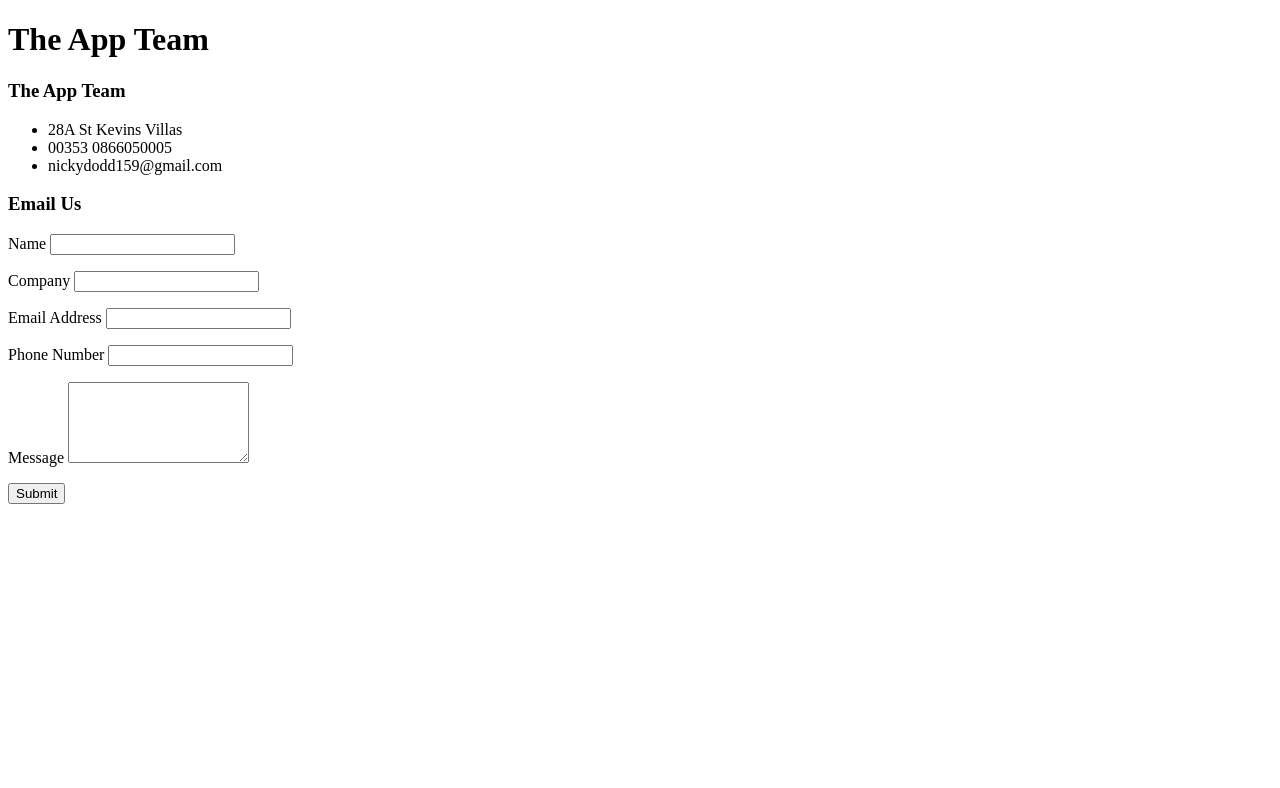
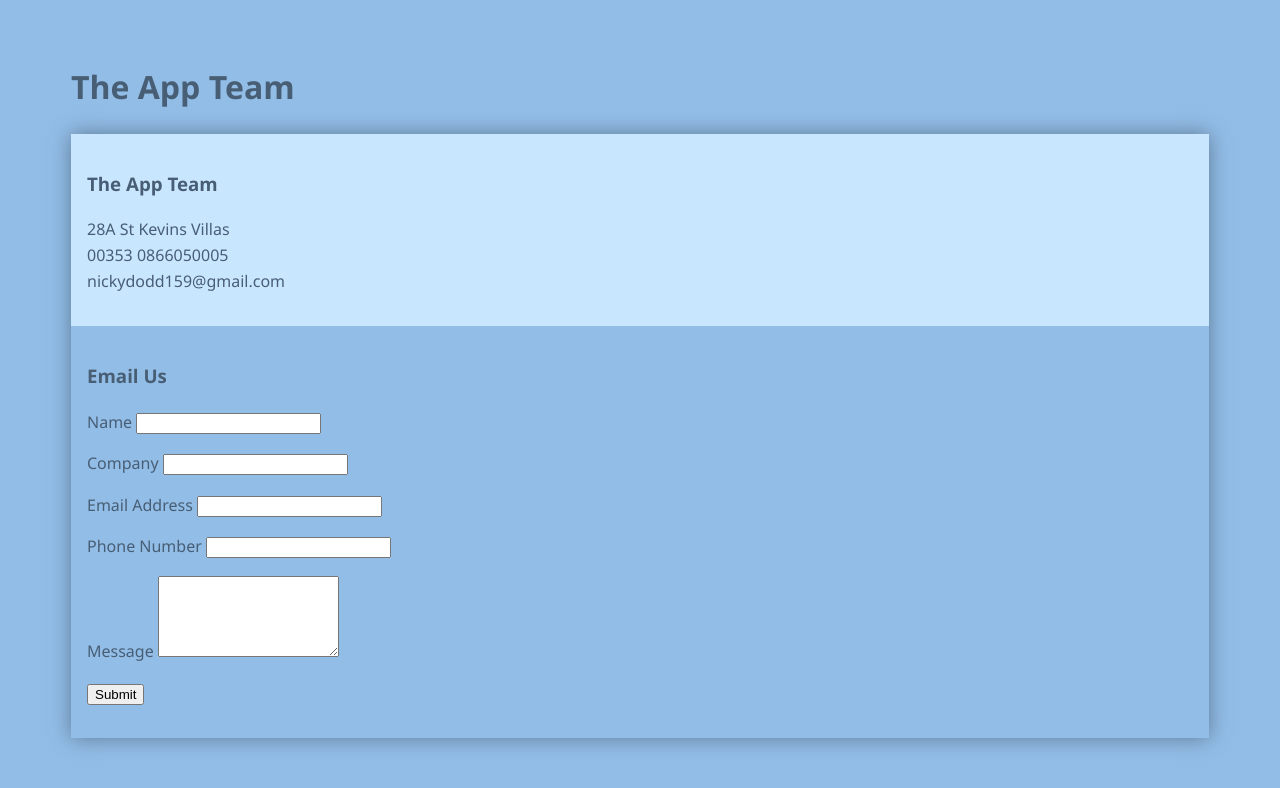
Before and after one commit to NickyDodd/contactform, a plain HTML site: page index.html in a window 1280 px wide. Drawn offline with Linux system fonts and the light colour scheme.

Commit message:
First changes to css

```diff
--- a/index.html
+++ b/index.html
@@ -8,16 +8,17 @@
     <link rel="stylesheet" href="styles.css">
 </head>
 <body>
-    <div class=container"">
+    <div class="container">
         <h1 class="brand">The App Team</h1>
         <div class="wrapper">
             <div class="company-info">
-                <h3>The App Team</h3>
+                <h3><span>The</span> App Team</h3>
                 <ul>
                     <li>28A St Kevins Villas</li>
                     <li>00353 0866050005</li>
                     <li>nickydodd159@gmail.com</li>
                 </ul>
+            </div>
                 <div class="contact">
                   <h3>Email Us</h3>
                     <form>
@@ -48,7 +49,7 @@
                 </div>
             </div>
         </div>
-    </div>
+
 
 </body>
 </html>
--- a/styles.css
+++ b/styles.css
@@ -0,0 +1,43 @@
+*{
+  box-sizing: border-box;
+}
+
+body{
+  background: #92bde7;
+  color: #485e74;
+  line-height: 1.6;
+  font-family: 'segoe UI',Tahoma, Geneva, Verdana, sans-serif;
+  padding: 1em;
+}
+
+.container{
+  max-width: 1170px;
+  margin-left: auto;
+  margin-right: auto;
+  padding: 1em;
+}
+
+ul{
+  list-style: none;
+  padding: 0;
+}
+
+brand{
+  text-align: center;
+}
+
+.brand span{
+  color: #fff;
+}
+
+.wrapper{
+  box-shadow: 0 0 20px 0 rgba(72,94,116,0.7);
+}
+
+.wrapper > *{
+  padding: 1em;
+}
+
+.company-info{
+  background: #c9e6ff;
+}
```
